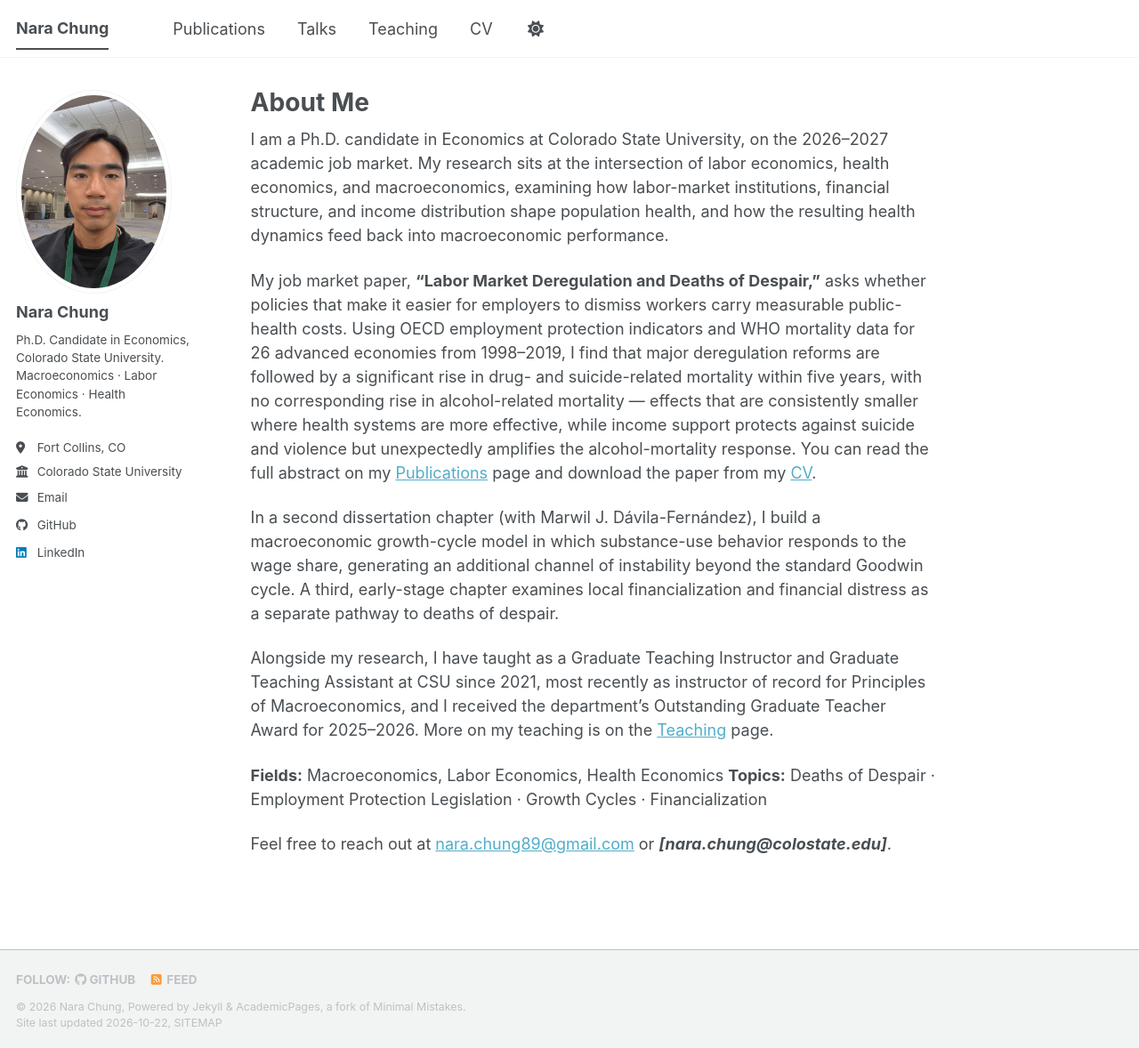
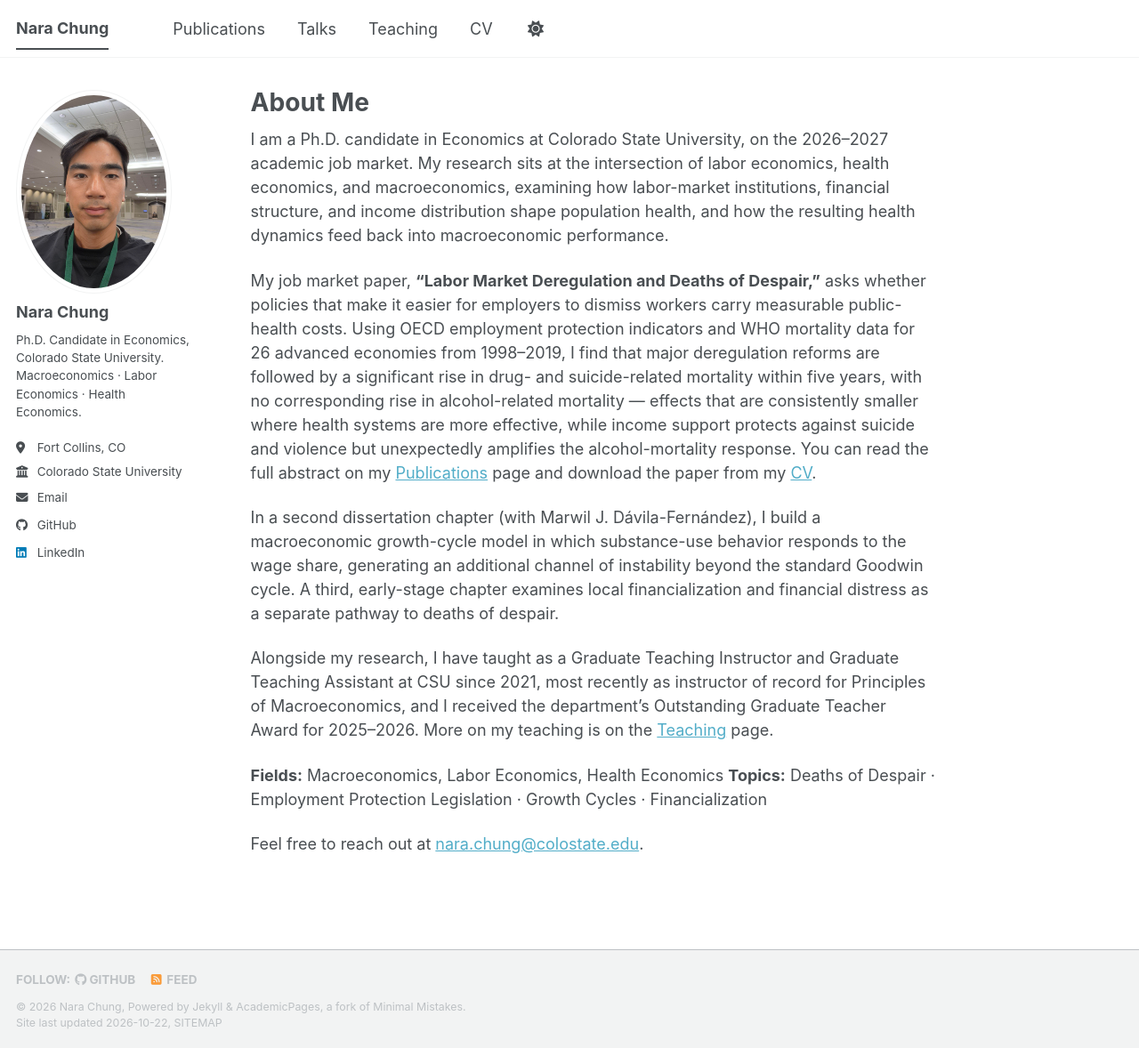
Before and after one commit to raraland18/raraland18.github.io, a Jekyll site: the page built from _pages/about.md, in a window 1280 px wide and 1178 px high. Shown: the whole window at 89% size. Built offline with Jekyll 4.4.1, drawn with Linux system fonts in a browser that asks for light colours; a style sheet for code colours, icons or effects is not loaded.

Commit message:
Replace teaching statement link with teaching portfolio; drop gmail address
Add files/teaching_portfolio_nara_chung.pdf and point the Teaching page
button and the ECON 204 entries to it. Show only the CSU email on the
About page and in the sidebar (site author email).

Co-Authored-By: Claude Sonnet 5.5 <noreply@anthropic.com>
Claude-Session: https://claude.ai/code/session_01NPtgPZLLo4wfVYvQXDonJv

```diff
--- a/_config.yml
+++ b/_config.yml
@@ -26,7 +26,7 @@ author:
   location         : "Fort Collins, CO"
   employer         : "Colorado State University"
   uri              :
-  email            : "nara.chung89@gmail.com"
+  email            : "nara.chung@colostate.edu"
 
   # Academic websites
   academia         :
--- a/_pages/about.md
+++ b/_pages/about.md
@@ -18,4 +18,4 @@ Alongside my research, I have taught as a Graduate Teaching Instructor and Gradu
 **Fields:** Macroeconomics, Labor Economics, Health Economics
 **Topics:** Deaths of Despair &middot; Employment Protection Legislation &middot; Growth Cycles &middot; Financialization
 
-Feel free to reach out at [nara.chung89@gmail.com](mailto:nara.chung89@gmail.com) or **_[nara.chung@colostate.edu]_**.
+Feel free to reach out at [nara.chung@colostate.edu](mailto:nara.chung@colostate.edu).
--- a/_pages/teaching.html
+++ b/_pages/teaching.html
@@ -7,7 +7,7 @@ author_profile: true
 
 {% include base_path %}
 
-[Download my Teaching Statement](/files/teaching_statement_nara_chung.pdf){: .btn .btn--primary}
+[Download my Teaching Portfolio (statement and evaluations)](/files/teaching_portfolio_nara_chung.pdf){: .btn .btn--primary}
 
 {% for post in site.teaching reversed %}
   {% include archive-single.html %}
```
Also changed, not shown: _teaching/2021-08-02-econ204-gta.md (+1 -1 lines), _teaching/2025-01-01-econ204-gti.md (+1 -1 lines), 1 other file.
